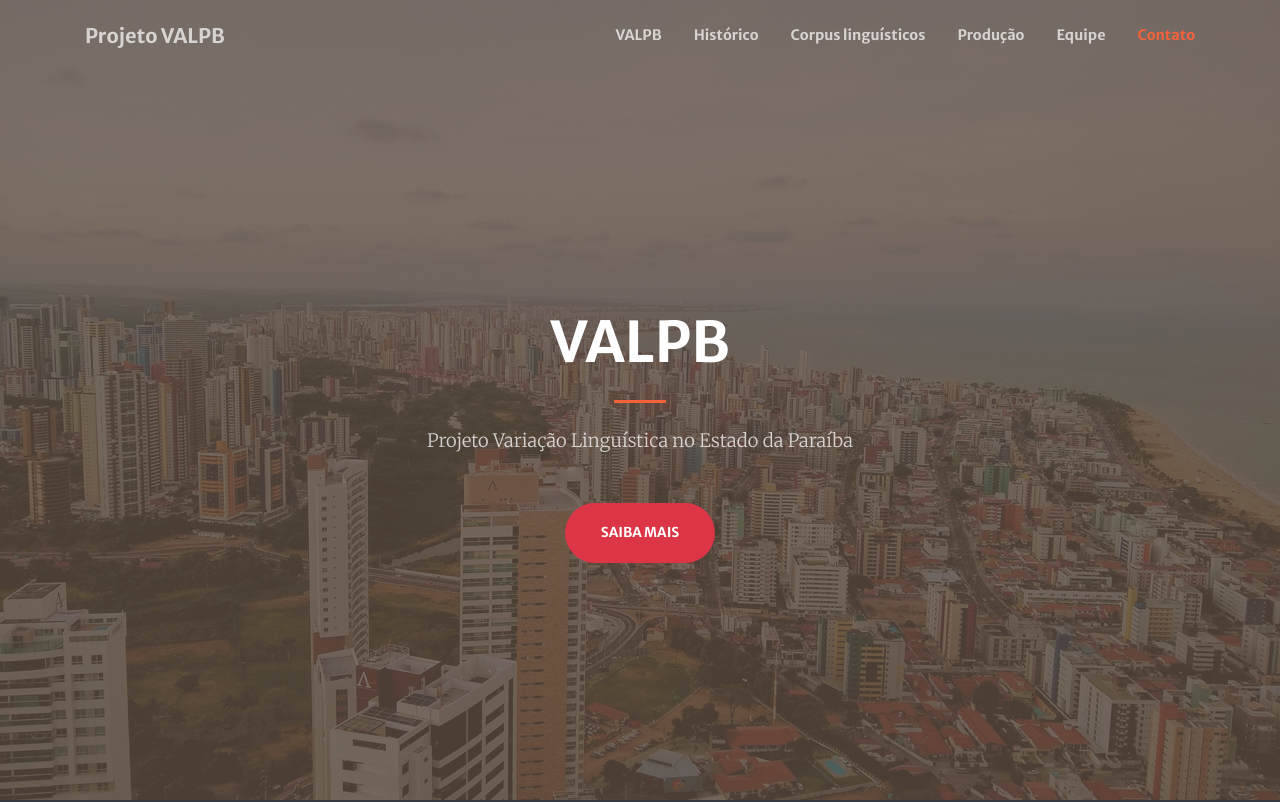
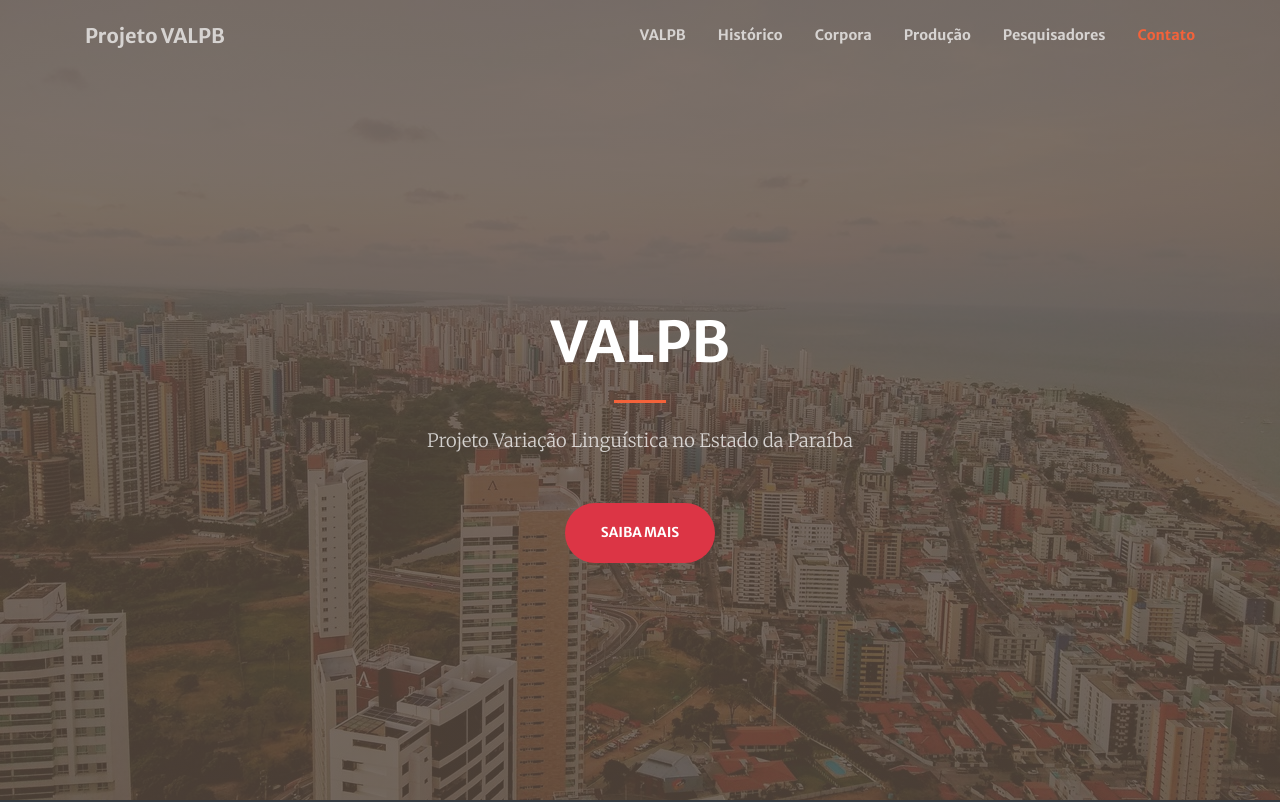
Before and after one commit to projetovalpb/home, a website with bundled scripts: page index.html in a window 1280 px wide. Shown: the top 802 px of the page. Built offline with nearby package versions, Linux system fonts and the light colour scheme.

Commit message:
Add files via upload

```diff
--- a/index.html
+++ b/index.html
@@ -43,13 +43,13 @@
             <a class="nav-link js-scroll-trigger" href="#Histórico">Histórico</a>
           </li>
           <li class="nav-item">
-            <a class="nav-link js-scroll-trigger" href="#Corpus Linguísticos">Corpus linguísticos</a>
+            <a class="nav-link js-scroll-trigger" href="#Corpora">Corpora</a>
           </li>
           <li class="nav-item">
             <a class="nav-link js-scroll-trigger" href="#Produção">Produção</a>
           </li>
           <li class="nav-item">
-            <a class="nav-link js-scroll-trigger" href="#Equipe">Equipe</a>
+            <a class="nav-link js-scroll-trigger" href="#Pesquisadores">Pesquisadores</a>
           </li>
           <li class="nav-item">
             <a class="nav-link js-scroll-trigger " href="#contato">Contato</a>
@@ -105,10 +105,10 @@
     </div>
   </section>
 
-  <!-- EQUIPE Section -->
-  <section class="page-section bg-dark text-white" id="Equipe">
+  <!-- Pesquisadores Section -->
+  <section class="page-section bg-dark text-white" id="Pesquisadores">
       <div class="container text-center ">
-          <h2 class="text-center mt-0">Equipe</h2>
+          <h2 class="text-center mt-0">Pesquisadores</h2>
           <hr class="divider my-4">
           <div class="row">
             <div class="container">
```
